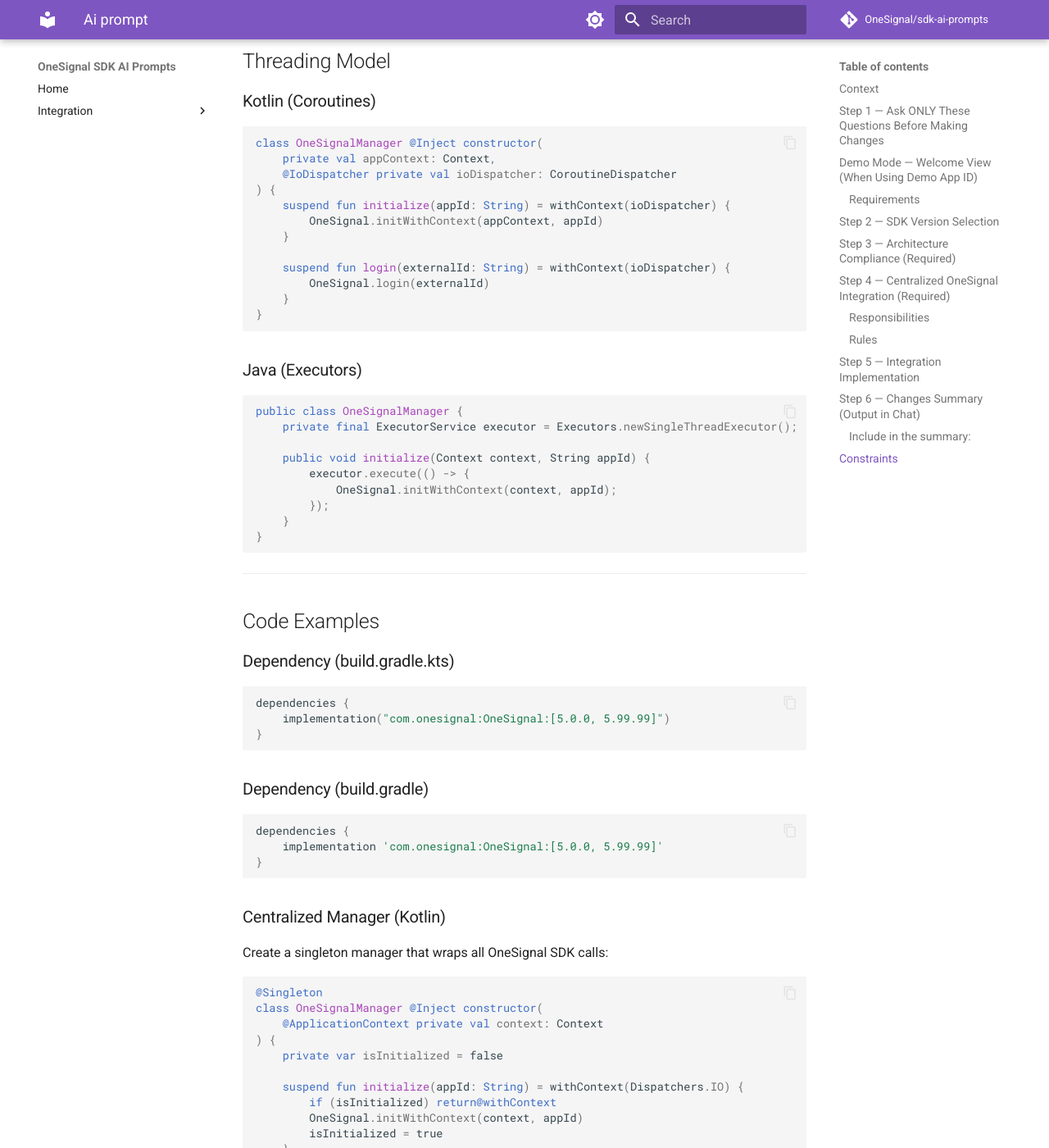
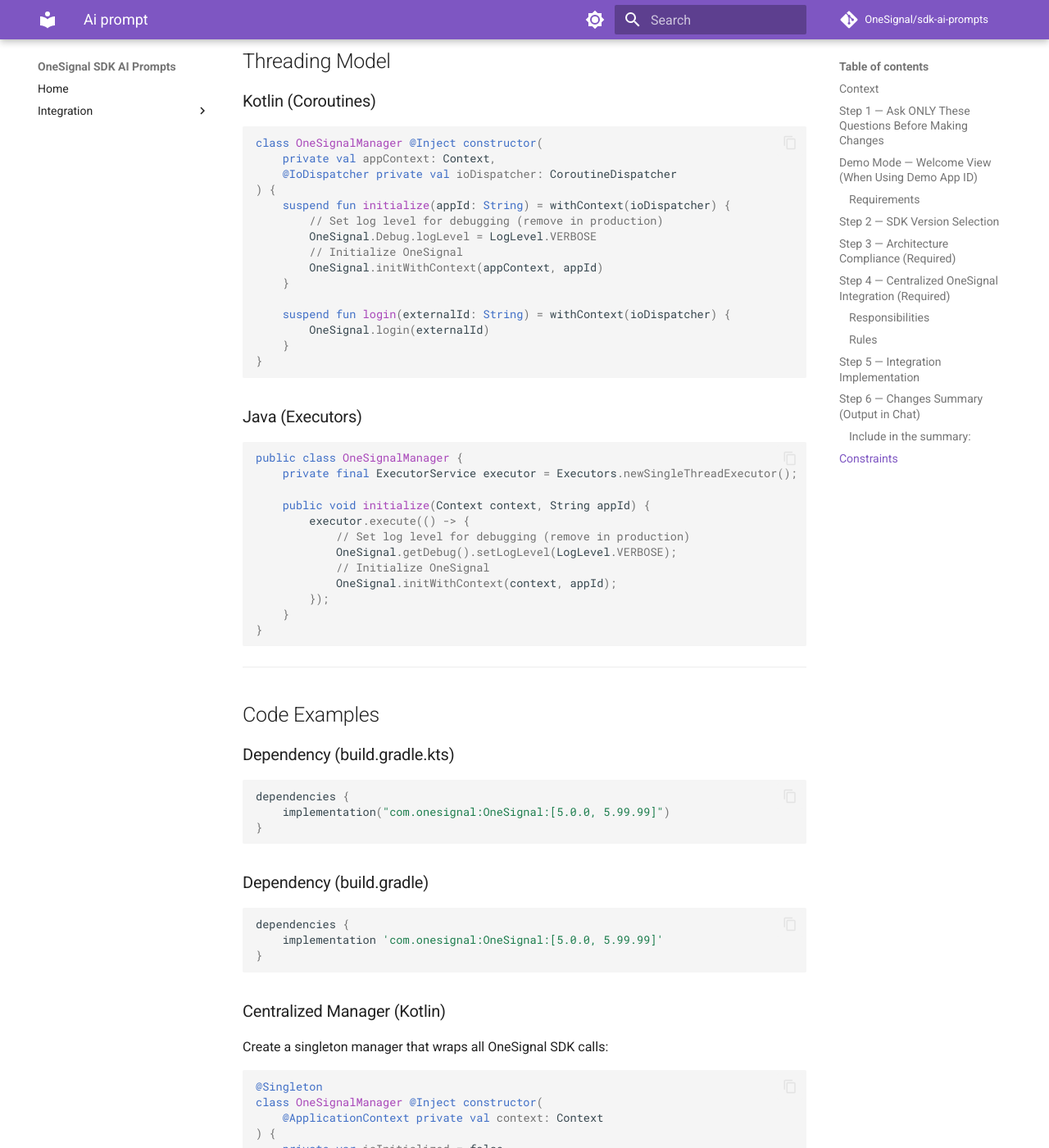
Before and after one commit to OneSignal/sdk-ai-prompts, an MkDocs documentation site: the page built from docs/android/ai-prompt.md, in a window 1280 px wide and 1400 px high, scrolled down 6594 px. Shown: the whole window at 82% size. Built offline with MkDocs 1.6.1 and Material for MkDocs 9.7.7, drawn with Linux system fonts in a browser that asks for light colours; comment, search, counter and statistics services are not loaded; some of the changed text lies outside the part shown.

Commit message:
after setloglevel, regenerate ai-prompt files

```diff
--- a/docs/android/ai-prompt.md
+++ b/docs/android/ai-prompt.md
@@ -271,6 +271,9 @@
     @IoDispatcher private val ioDispatcher: CoroutineDispatcher
 ) {
     suspend fun initialize(appId: String) = withContext(ioDispatcher) {
+        // Set log level for debugging (remove in production)
+        OneSignal.Debug.logLevel = LogLevel.VERBOSE
+        // Initialize OneSignal
         OneSignal.initWithContext(appContext, appId)
     }
 
@@ -288,6 +291,9 @@
 
     public void initialize(Context context, String appId) {
         executor.execute(() -> {
+            // Set log level for debugging (remove in production)
+            OneSignal.getDebug().setLogLevel(LogLevel.VERBOSE);
+            // Initialize OneSignal
             OneSignal.initWithContext(context, appId);
         });
     }
@@ -327,6 +333,9 @@
 
     suspend fun initialize(appId: String) = withContext(Dispatchers.IO) {
         if (isInitialized) return@withContext
+        // Set log level for debugging (remove in production)
+        OneSignal.Debug.logLevel = LogLevel.VERBOSE
+        // Initialize OneSignal
         OneSignal.initWithContext(context, appId)
         isInitialized = true
     }
```
Also changed, not shown: docs/flutter/ai-prompt.md (+7 -2 lines), docs/react-native-expo/ai-prompt.md (+4 -0 lines), docs/unity/ai-prompt.md (+6 -1 lines).
